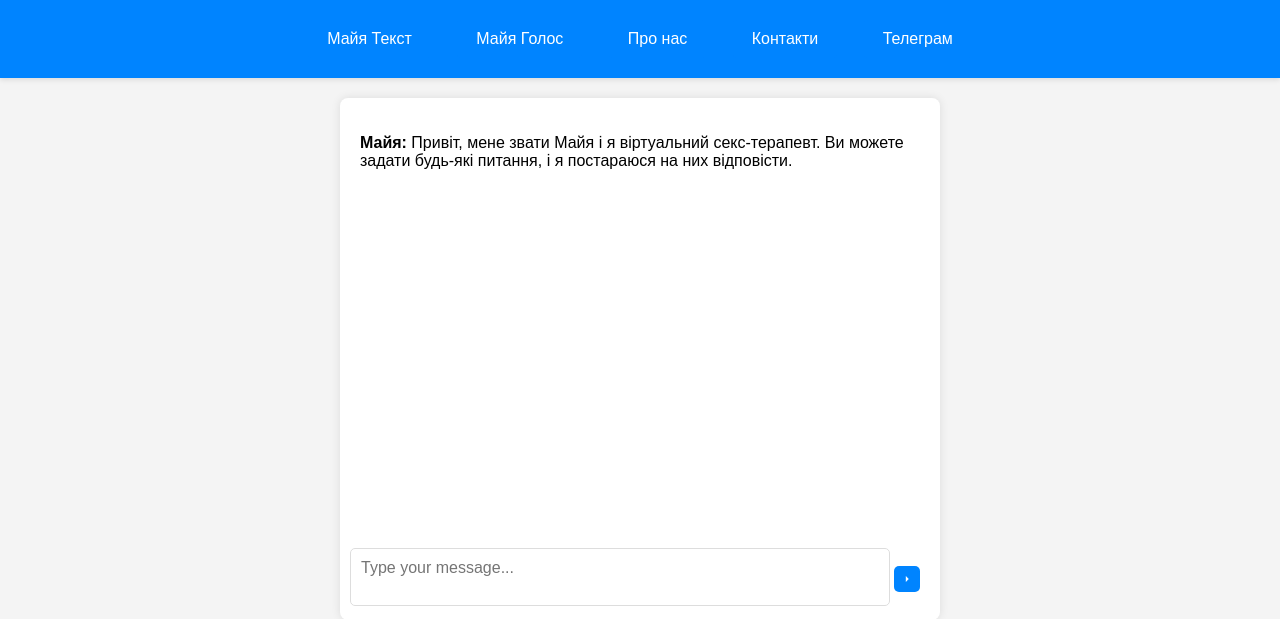
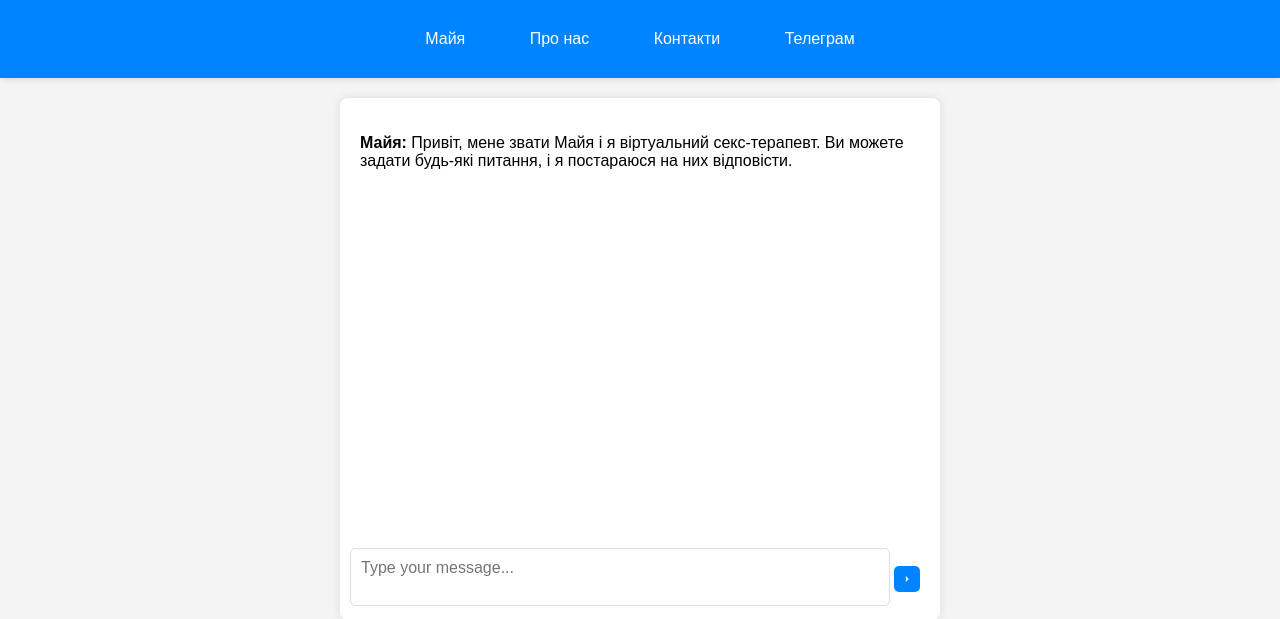
Before and after one commit to marksadpepe/maya, a Flask app: page / in a window 1280 px wide. Shown: the top 619 px of the page. Run offline with Flask 3, Linux system fonts and the light colour scheme.

Commit message:
comment visualisation page for a while

```diff
--- a/templates/about.html
+++ b/templates/about.html
@@ -10,11 +10,11 @@
         <header>
             <nav>
                 <button class="navigation">
-                    <a href="{{ url_for('index') }}">Майя Текст</a>
+                    <a href="{{ url_for('index') }}">Майя</a>
                 </button>
-                <button class="navigation">
+                <!-- <button class="navigation">
                     <a href="{{ url_for('visualiser') }}">Майя Голос</a>
-                </button>
+                </button> -->
                 <button class="navigation">
                     <a href="{{ url_for('about') }}">Про нас</a>
                 </button>
--- a/templates/help.html
+++ b/templates/help.html
@@ -10,11 +10,11 @@
         <header>
             <nav>
                 <button class="navigation">
-                    <a href="{{ url_for('index') }}">Майя Текст</a>
+                    <a href="{{ url_for('index') }}">Майя</a>
                 </button>
-                <button class="navigation">
+                <!-- <button class="navigation">
                     <a href="{{ url_for('visualiser') }}">Майя Голос</a>
-                </button>
+                </button> -->
                 <button class="navigation">
                     <a href="{{ url_for('about') }}">Про нас</a>
                 </button>
--- a/templates/index.html
+++ b/templates/index.html
@@ -10,11 +10,11 @@
         <header>
             <nav>
                 <button class="navigation">
-                    <a href="{{ url_for('index') }}">Майя Текст</a>
+                    <a href="{{ url_for('index') }}">Майя</a>
                 </button>
-                <button class="navigation">
+                <!-- <button class="navigation">
                     <a href="{{ url_for('visualiser') }}">Майя Голос</a>
-                </button>
+                </button> -->
                 <button class="navigation">
                     <a href="{{ url_for('about') }}">Про нас</a>
                 </button>
```
